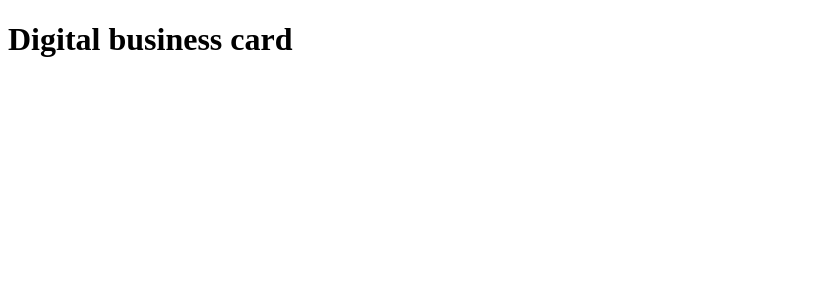
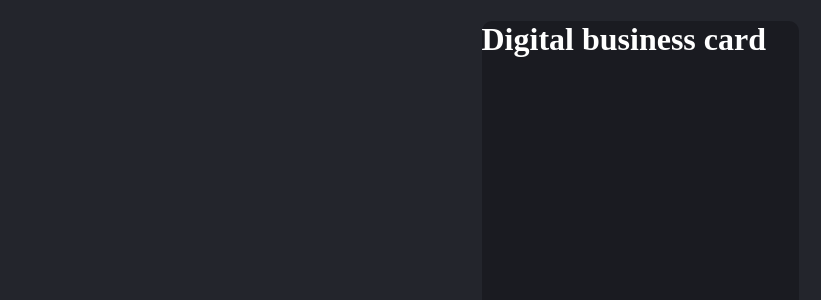
Before and after one commit to Acateel/DigitalBusinessCard, a React (Vite) app in the folder digital-business-card/: page / in a window 1280 px wide. Shown: the top 300 px of the page, without its empty margins (0-821 px from the left). Built offline with nearby package versions, Linux system fonts and the light colour scheme.

Commit message:
add some bacis css style fow body and app div

```diff
--- a/digital-business-card/src/App.css
+++ b/digital-business-card/src/App.css
@@ -0,0 +1,7 @@
+.App {
+    width: 317px;
+    height: 780px;
+    background-color: #1A1B21;
+    margin: auto;
+    border-radius: 10px;
+}
--- a/digital-business-card/src/index.css
+++ b/digital-business-card/src/index.css
@@ -0,0 +1,6 @@
+body {
+    margin: 0px;
+    padding: 0px;
+    background-color: #23252c;
+    color: white;
+}
```
